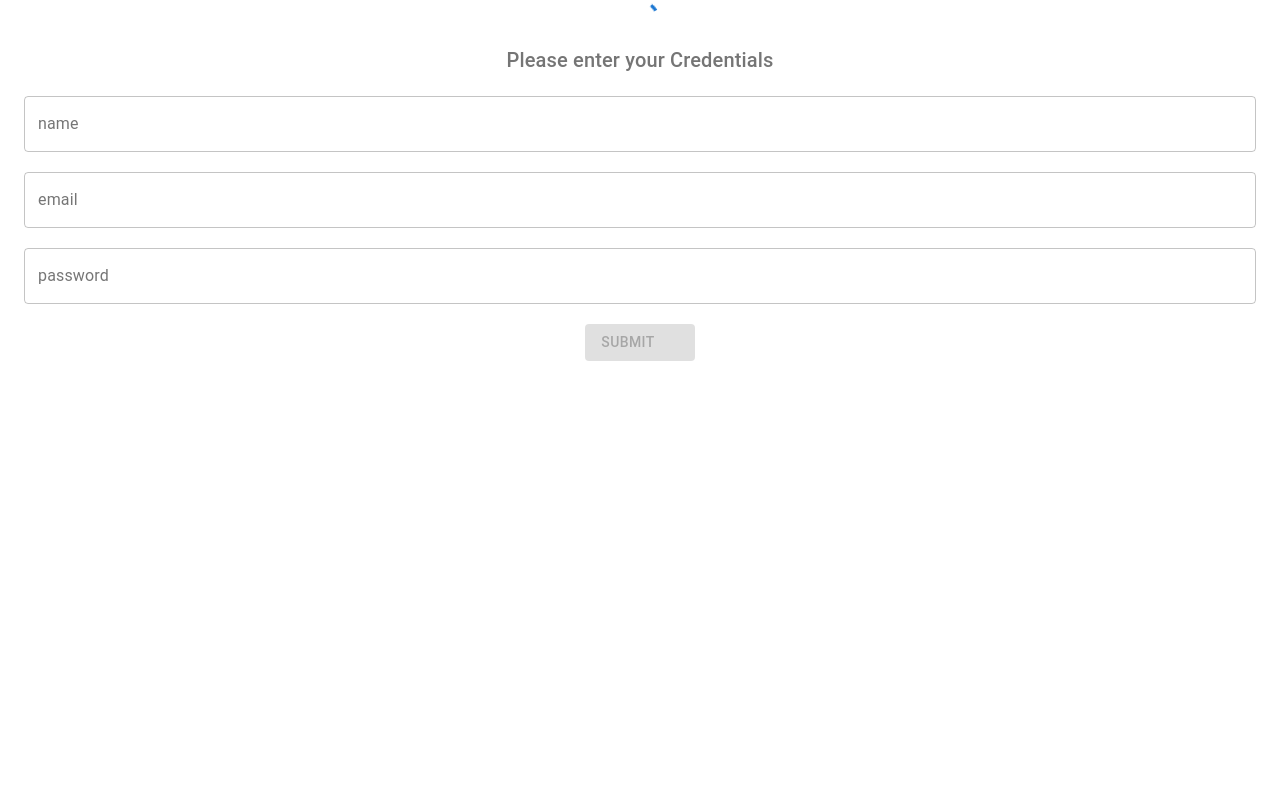
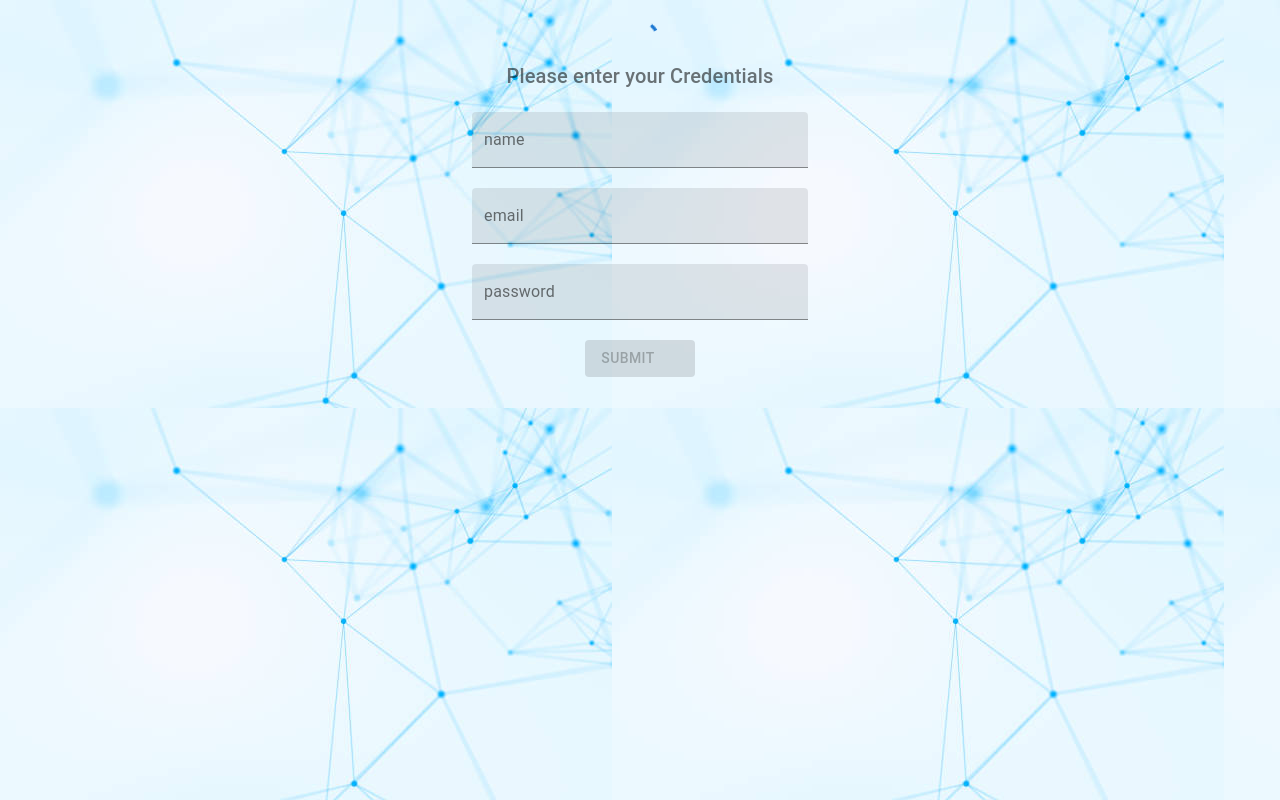
Before and after one commit to dlopezja/react-redux-tutorial, a React (Create React App) app: page / in a window 1280 px wide. Built offline with nearby package versions, Linux system fonts and the light colour scheme.

Commit message:
feat: Refactoring styles

```diff
--- a/src/components/pages/Login/index.js
+++ b/src/components/pages/Login/index.js
@@ -1,4 +1,5 @@
 import React, { useState } from 'react'
+import styles from './style.module.css';
 import Typography from '@material-ui/core/Typography'
 import Button from '@material-ui/core/Button'
 import Container from '@material-ui/core/Container'
@@ -19,7 +20,19 @@ const useStyles = makeStyles({
     marginTop: 20,
     marginBottom: 20,
     display: 'block'
-  }
+  },
+  Card:{
+    marginTop: 20,
+    marginBottom: 20,
+    display:'flex',
+    flexDirection:'column',
+    alignItems:'center',
+    width: '30%',
+  },
+  Gral:{
+    display:'flex',
+    justifyContent:'center',
+  },
 })
 function validateEmail (email) {
     const regexp = /^(([^<>()[\]\\.,;:\s@"]+(\.[^<>()[\]\\.,;:\s@"]+)*)|(".+"))@((\[[0-9]{1,3}\.[0-9]{1,3}\.[0-9]{1,3}\.[0-9]{1,3}])|(([a-zA-Z\-0-9]+\.)+[a-zA-Z]{2,}))$/;
@@ -100,7 +113,8 @@ export default function Create({ onTextChange, onSignIn }) {
   }
 
   return (
-    <>
+    <div className={classes.Gral}>
+    <div className={classes.Card}>
     <CircularProgress />
     <Container size="sm">
       <Typography
@@ -118,7 +132,7 @@ export default function Create({ onTextChange, onSignIn }) {
           onInput={onTextChange('name')}
           label="name"
           name="name"
-          variant="outlined"
+          variant="filled"
           color="secondary"
           fullWidth={true}
           type="text"
@@ -131,7 +145,7 @@ export default function Create({ onTextChange, onSignIn }) {
           onInput={onTextChange('email')}
           label="email"
           name="email"
-          variant="outlined"
+          variant="filled"
           color="secondary"
           fullWidth={true}
           type="email"
@@ -143,7 +157,7 @@ export default function Create({ onTextChange, onSignIn }) {
           onInput={onTextChange('password')}
           name="password"
           label="password"
-          variant="outlined"
+          variant="filled"
           color="secondary"
           fullWidth={true}
           type="password"
@@ -166,6 +180,7 @@ export default function Create({ onTextChange, onSignIn }) {
 
 
     </Container>
-    </>
+    </div>
+    </div>
   )
 }
--- a/src/components/pages/Login/style.module.css
+++ b/src/components/pages/Login/style.module.css
@@ -2,7 +2,7 @@
 body{
   background:url(../../images/Bckgrnd.jpg);
 }
-.container
+/* .container
 {
 margin-top: 100px;
 
@@ -27,4 +27,4 @@ margin-top: 100px;
   font-size: 16px;
   margin: 4px 2px;
   cursor: pointer;
-}
+} */
```
